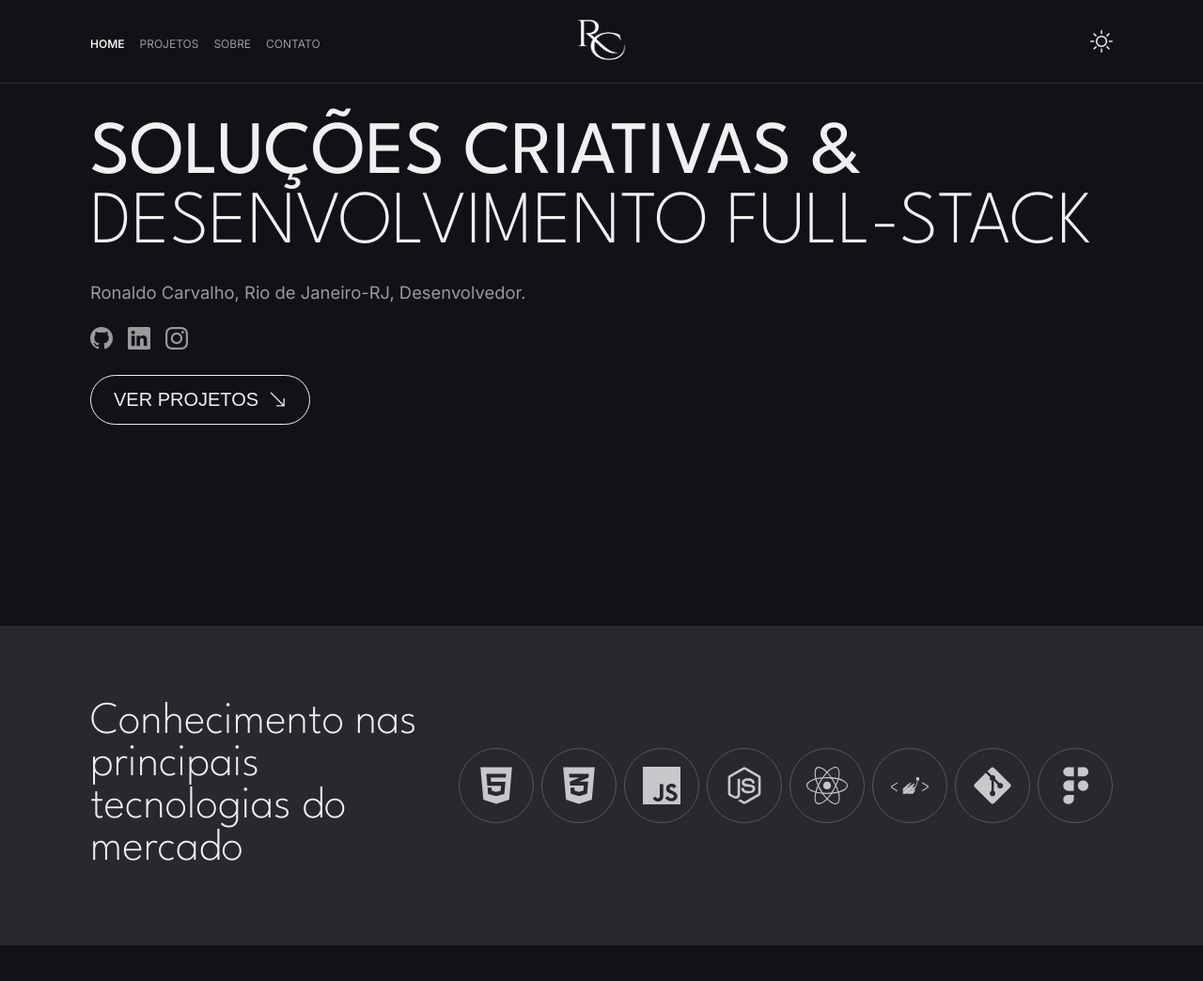
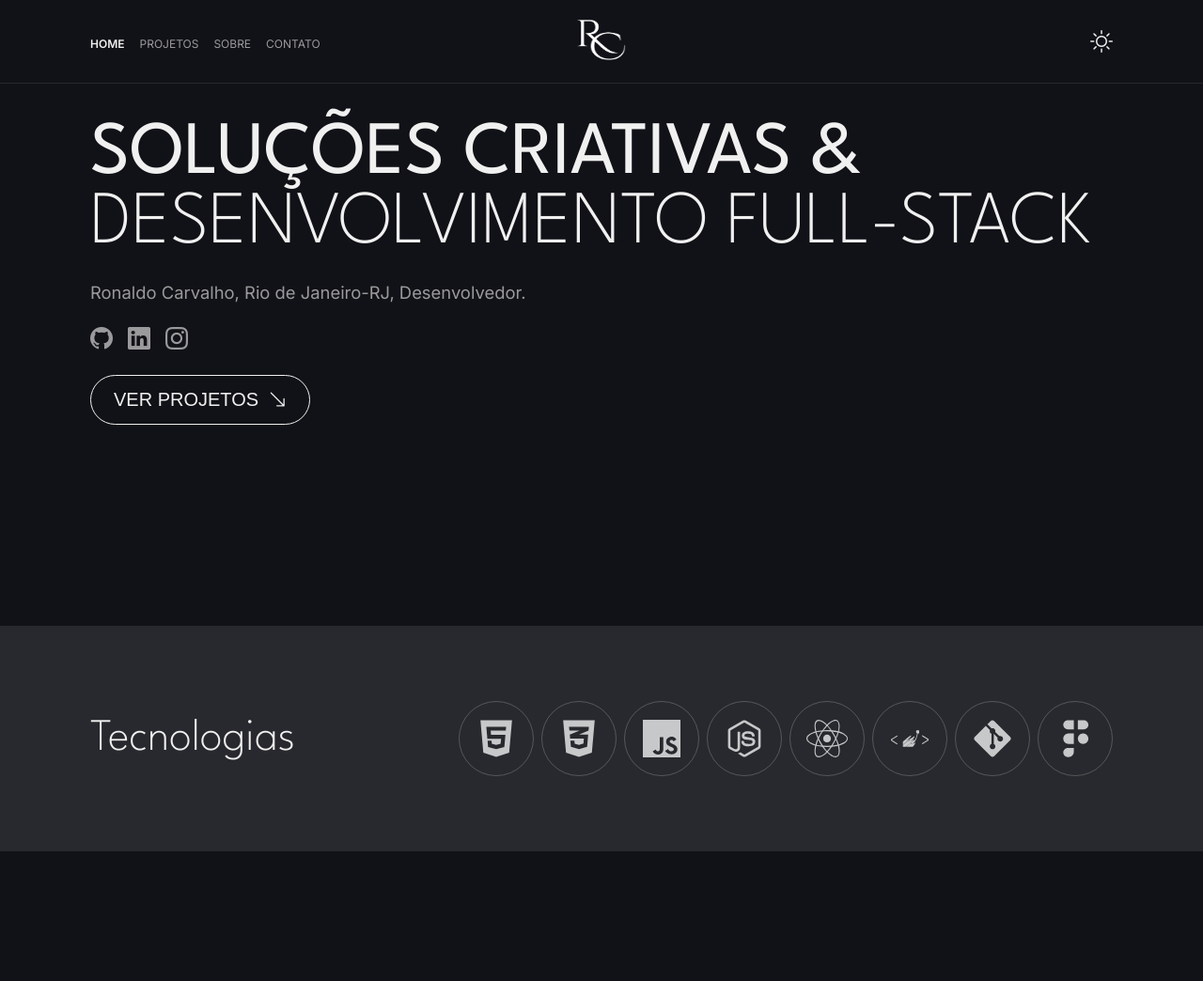
Before and after one commit to ronaldocarvalho798/ronaldocarvalho798.github.io, a plain HTML site: page index.html in a window 1280 px wide. Shown: the top 1044 px of the page at 94% size. Drawn offline with nearby package versions, Linux system fonts and the light colour scheme.

Commit message:
fix text

```diff
--- a/index.html
+++ b/index.html
@@ -107,7 +107,7 @@
         </div>
     </main>
     <section class="technologies">
-            <h2>Conhecimento nas principais tecnologias do mercado</h2>
+            <h2>Tecnologias</h2>
             <ul id="list-icons" class="technologies__list">
                 <li class="technologies__item"><img class="technologies__logo" src="assets/images/html.svg" alt=""></li>
                 <li class="technologies__item"><img class="technologies__logo" src="assets/images/css.svg" alt=""></li>
```
